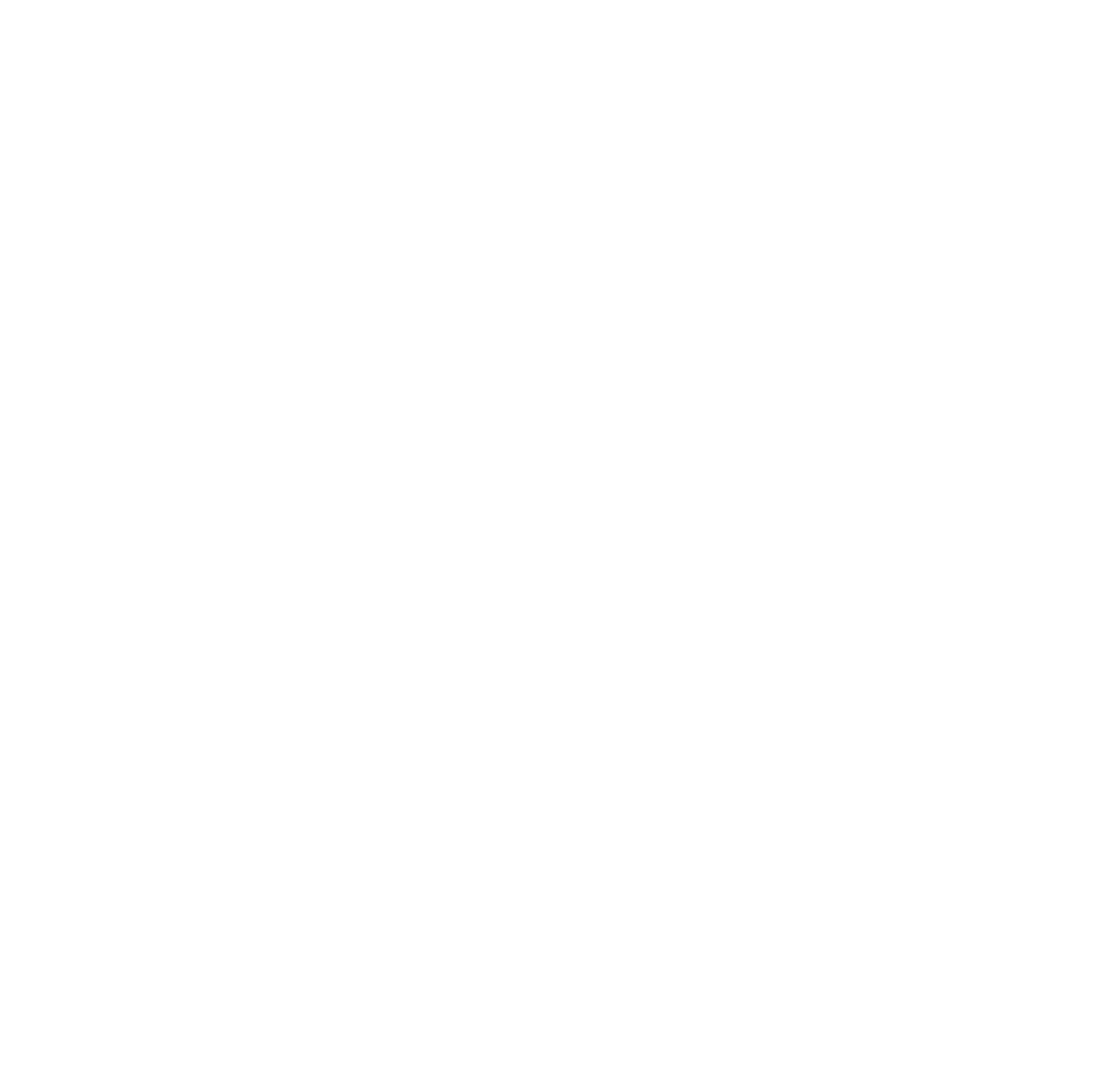
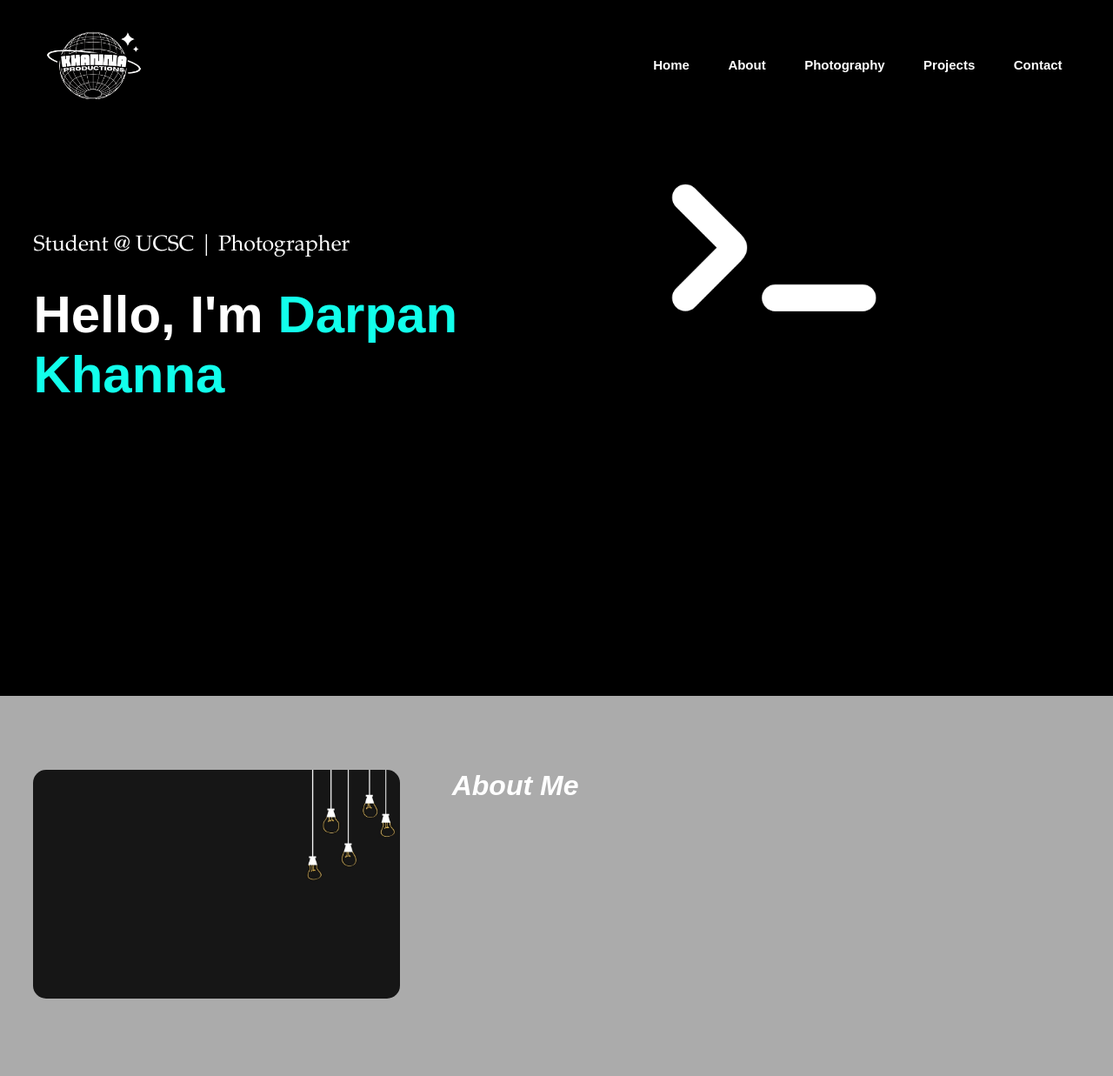
Before and after one commit to darpank23/portfolioweb, a plain HTML site: page index.html in a window 1280 px wide. Shown: the whole page at 87% size. Before the commit the page ends 800 px from the top, so only its background shows below. Drawn offline with Linux system fonts and the light colour scheme.

Commit message:
added about section and made changes to style

```diff
--- a/index.html
+++ b/index.html
@@ -8,6 +8,42 @@
   <link rel="stylesheet" href="style.css">
 </head>
 <body>
-<div id="header"></div>
+
+
+<!--   Header Section   -->
+<div id="header">
+  <div class="container">
+      <nav>
+        <img src="images/D__1_-removebg-preview.png" class="logo">
+        <ul>
+          <li><a href="#">Home</a></li>
+          <li><a href="#">About</a></li>
+          <li><a href="#">Photography</a></li>
+          <li><a href="#">Projects</a></li>
+          <li><a href="#">Contact</a></li>
+        </ul>
+      </nav>
+      <div class="header-text">
+        <p><span>Student @ UCSC | Photographer</span></p>
+        <br>
+        <h1>Hello, I'm <span>Darpan<br>Khanna</span></h1>
+      </div>
+  </div>
+</div>
+
+
+<!--    about section    -->
+<div id="about">
+  <div class="container">
+    <div class="row">
+      <div class="about-col1">
+        <img src="images/background-1.jpg">
+      </div>
+      <div class="about-col2">
+        <h1> About Me</h1>
+      </div>
+    </div>
+  </div>
+</div>
 </body>
 </html>
--- a/style.css
+++ b/style.css
@@ -6,14 +6,104 @@
 
 }
 
-body {
-    background: #443d3d00;
+body{
+    background: #00000000;
     color: #ffff;
 }
+
 #header{
     width: 100%;
     height: 100vh;
-    background-image: url(images/top-background.jpg);    /* change background pic later */
+    background-image: url(images/Background-final.png);
     background-size: cover;
     background-position: center;
+
 }
+.container {
+    padding: 5px 3%;
+}
+
+nav{
+    display: flex;
+    align-items: center;
+    justify-content: space-between;
+    flex-wrap: wrap;
+}
+
+.logo {
+    width: 140px;
+}
+
+nav ul li{
+    display: inline-block;
+    list-style: none;
+    margin: 10px 20px;
+}
+
+nav ul li a {
+    color: #ffff;
+    text-decoration: none;
+    font-size: 15px;
+    font-weight: bold;
+    position: relative;
+}
+
+nav ul li a::after {
+    content: '';
+    width: 0;
+    height: 3px;
+    background: #12ffeb;
+    position: absolute;
+    left: 0;
+    bottom: -6px;
+    transition: 0.5s;
+}
+
+nav ul li a:hover::after {
+    width: 100%;
+}
+
+.header-text {
+    margin-top: 10%;
+    font-size: 25px;
+}
+
+.header-text h1 {
+    font-size: 60px;
+}
+
+.header-text h1 span {
+    color: #12ffeb;
+}
+
+.header-text p span {
+    font-family: "Garamond", serif;
+}
+
+/* about section */
+
+#about {
+    padding: 80px 0;
+    color: #ffff;
+    background-color: #ababab;
+}
+
+.row {
+    display: flex;
+    justify-content:space-between;
+    flex-wrap: wrap;
+}
+
+.about-col1 {
+    flex-basis: 35%;
+}
+
+.about-col1 img {
+    width: 100%;
+    border-radius: 15px;
+}
+
+.about-col2 {
+    flex-basis: 60%;
+    font-style: italic;
+}
```
Also changed, not shown: images/Background-final.png (added), images/D (1).png (added), images/D__1_-removebg-preview.png (added), images/background-1.jpg (added).
